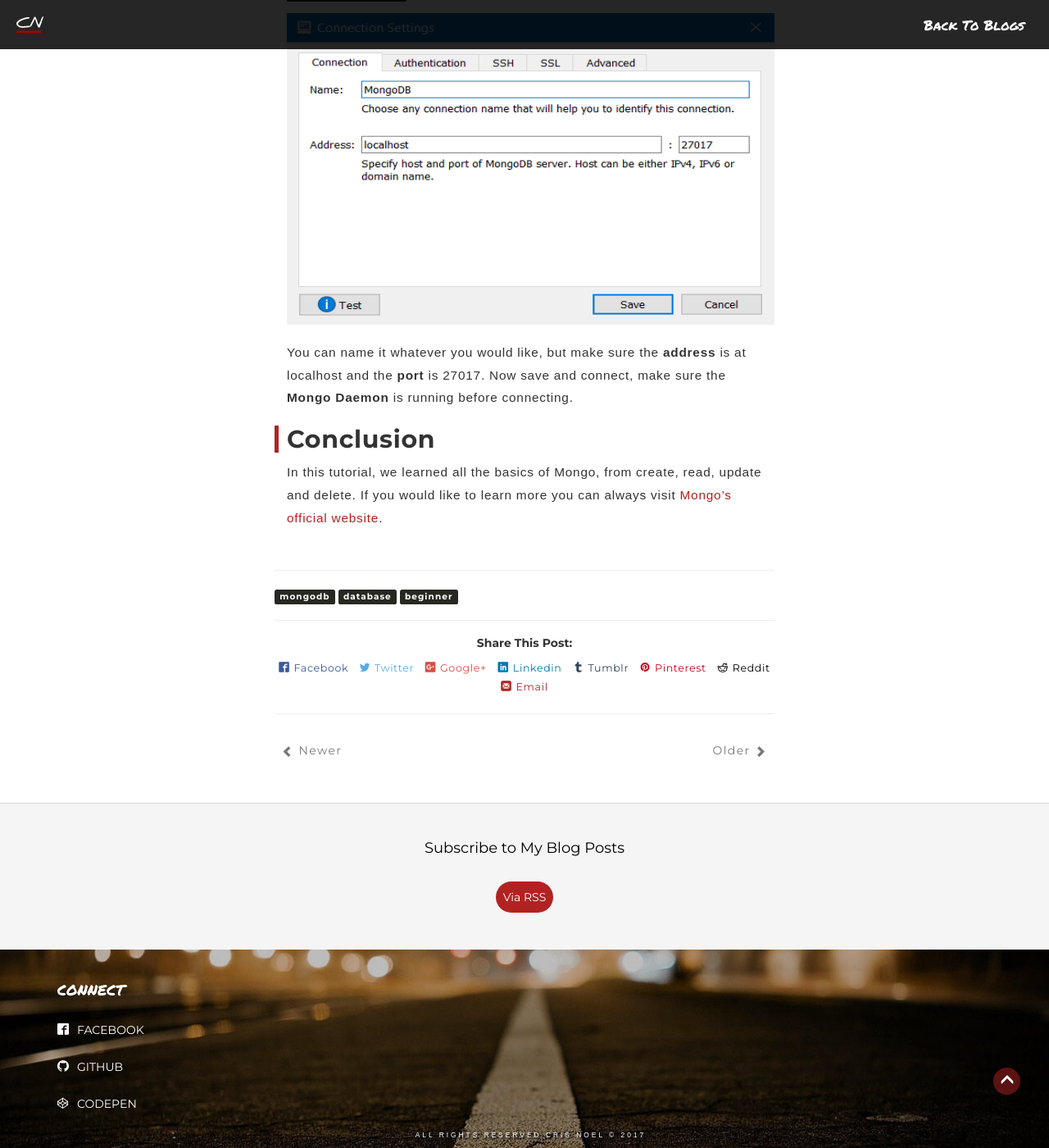
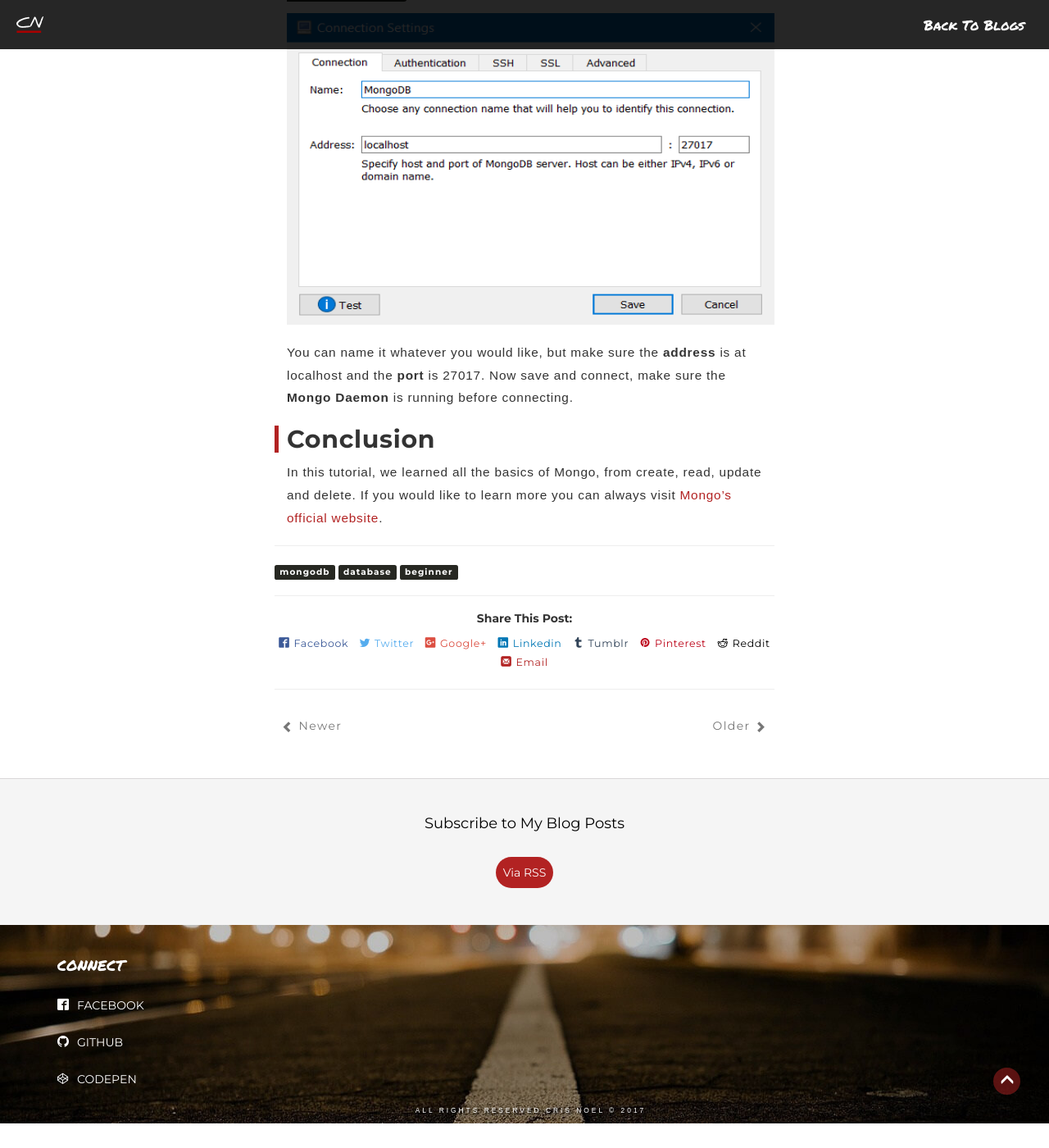
Before and after one commit to crisnoel12/crisnoel12.github.io, a Jekyll site: the page built from _posts/2017-03-29-mongodb-for-beginners.md, in a window 1280 px wide and 1400 px high, scrolled down 3640 px. Shown: the whole window at 82% size. Built offline with Jekyll 4.4.1, drawn with Linux system fonts in a browser that asks for light colours; some web fonts are replaced; comment, search, counter and statistics services are not loaded; after the commit the page ends 5010 px from its top, so only the background shows below that.

Commit message:
updated styles

```diff
--- a/css/dist/styles.css
+++ b/css/dist/styles.css
@@ -455,7 +455,8 @@ body {
 .btn {
   padding: 9px;
   border-radius: 5px;
-  margin: 5px 0;
+  margin-top: 5px;
+  margin-bottom: 5px;
   border: 3px solid firebrick;
   background-color: firebrick;
   color: white; }
@@ -964,7 +965,6 @@ footer {
     font-family: "Montserrat", sans-serif;
     font-weight: 700; }
   #post .post-content {
-    margin-bottom: 50px;
     letter-spacing: .05em; }
     #post .post-content h2 {
       padding-left: 10px;
```
Also changed, not shown: css/dist/styles.min.css, 1 other file.
